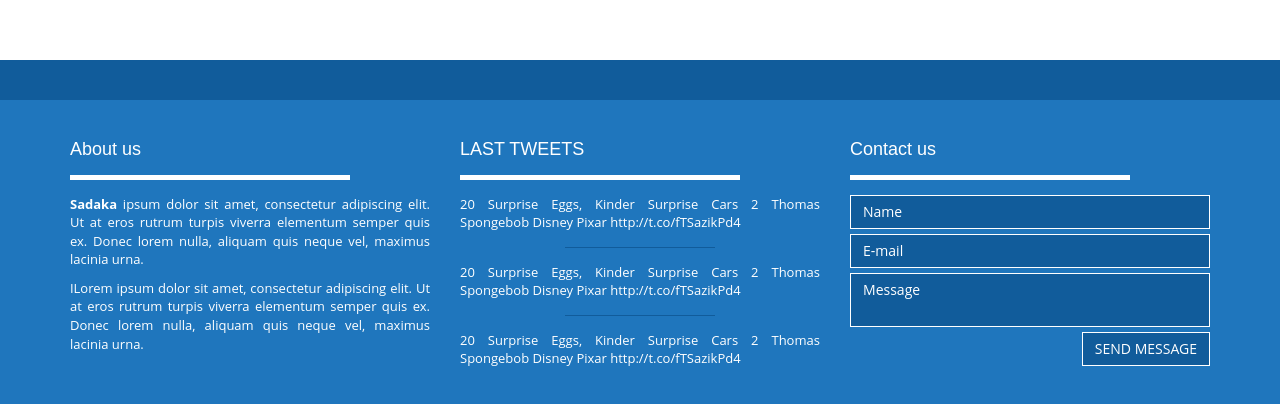
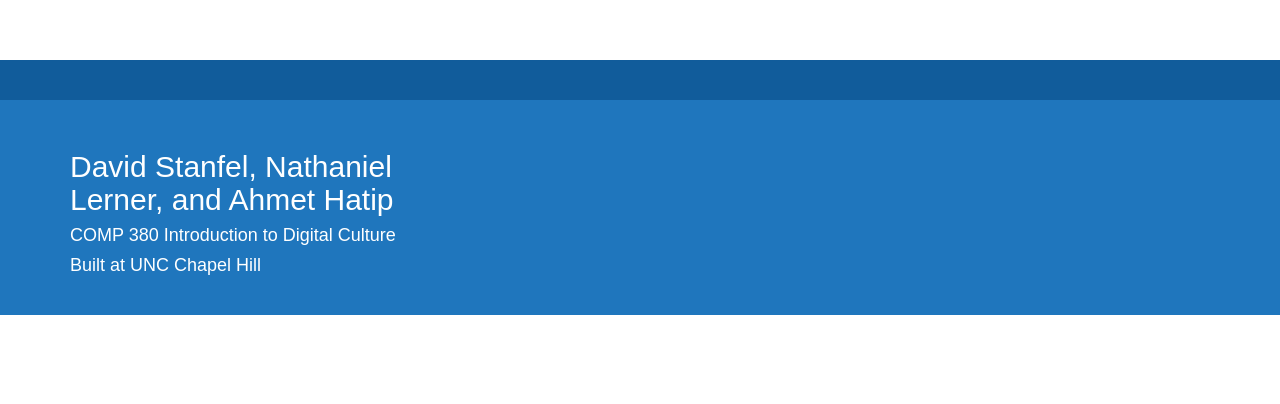
Before and after one commit to dmstanfel/COMP380, a plain HTML site: page HTML/contact.html in a window 1280 px wide. Shown: the part 1370-1774 px from the top of the page. After the commit the page ends 1685 px from the top, so only its background shows below. Drawn offline with nearby package versions, Linux system fonts and the light colour scheme; some packages are replaced by stand-ins of ours; grey boxes are pictures that could not be loaded.

Commit message:
Small changes to tab title

```diff
--- a/HTML/contact.html
+++ b/HTML/contact.html
@@ -2,7 +2,7 @@
 <html class="no-js">
     <head>
         <meta charset="utf-8">
-        <title>Contact | Charity / Non-profit responsive Bootstrap HTML5 template</title>
+        <title>Trends</title>
         <meta name="description" content="">
         <meta name="viewport" content="width=device-width, initial-scale=1">
         <link rel = "shortcut icon" href = "assets/images/favicon.ico">
@@ -72,7 +72,7 @@
 
 			<h1 class="page-title">Trends <span class="title-under"></span></h1>
 			<p class="page-description">
-				How does using wearable technology effect your excerise patterns?
+				Find out how using wearable technology affects your excerise patterns
 			</p>
 
 		</div>
@@ -150,106 +150,16 @@
                         <div class="col-md-4">
 
                                 <div class="footer-col">
-
-                            <h4 class="footer-title">About us <span class="title-under"></span></h4>
-
+                                        <h2 class="footer-title">David Stanfel, Nathaniel Lerner, and Ahmet Hatip</h2>
                                     <div class="footer-content">
-                                <p>
-                                    <strong>Sadaka</strong> ipsum dolor sit amet, consectetur adipiscing elit. Ut at eros rutrum turpis viverra elementum semper quis ex. Donec lorem nulla, aliquam quis neque vel, maximus lacinia urna.
-                                </p>
-
-                                <p>
-                                    ILorem ipsum dolor sit amet, consectetur adipiscing elit. Ut at eros rutrum turpis viverra elementum semper quis ex. Donec lorem nulla, aliquam quis neque vel, maximus lacinia urna.
-                                </p>
-
+                                        <h4>COMP 380 Introduction to Digital Culture</h4>
+                                        <h4>Built at UNC Chapel Hill</h4>
                                     </div>
 
                                 </div>
 
                         </div>
 
-                    <div class="col-md-4">
-
-                        <div class="footer-col">
-
-                            <h4 class="footer-title">LAST TWEETS <span class="title-under"></span></h4>
-
-                            <div class="footer-content">
-                                <ul class="tweets list-unstyled">
-                                    <li class="tweet">
-
-                                        20 Surprise Eggs, Kinder Surprise Cars 2 Thomas Spongebob Disney Pixar  http://t.co/fTSazikPd4
-
-                                    </li>
-
-                                    <li class="tweet">
-
-                                        20 Surprise Eggs, Kinder Surprise Cars 2 Thomas Spongebob Disney Pixar  http://t.co/fTSazikPd4
-
-                                    </li>
-
-                                    <li class="tweet">
-
-                                        20 Surprise Eggs, Kinder Surprise Cars 2 Thomas Spongebob Disney Pixar  http://t.co/fTSazikPd4
-
-                                    </li>
-
-                                </ul>
-                            </div>
-
-                        </div>
-
-                    </div>
-
-
-                    <div class="col-md-4">
-
-                        <div class="footer-col">
-
-                            <h4 class="footer-title">Contact us <span class="title-under"></span></h4>
-
-                            <div class="footer-content">
-
-                                <div class="footer-form" >
-
-                                    <form action="php/mail.php" class="ajax-form">
-
-                                        <div class="form-group">
-                                            <input type="text" name="name" class="form-control" placeholder="Name" required>
-                                        </div>
-
-                                         <div class="form-group">
-                                            <input type="email" name="email" class="form-control" placeholder="E-mail" required>
-                                        </div>
-
-                                        <div class="form-group">
-                                            <textarea name="message" class="form-control" placeholder="Message" required></textarea>
-                                        </div>
-
-                                        <div class="form-group alerts">
-
-                                            <div class="alert alert-success" role="alert">
-
-                                            </div>
-
-                                            <div class="alert alert-danger" role="alert">
-
-                                            </div>
-
-                                        </div>
-
-                                         <div class="form-group">
-                                            <button type="submit" class="btn btn-submit pull-right">Send message</button>
-                                        </div>
-
-                                    </form>
-
-                                </div>
-                            </div>
-
-                        </div>
-
-                    </div>
                         <div class="clearfix"></div>
 
 
```
Also changed, not shown: HTML/billingFees.html (+1 -1 lines). Lines whose indentation alone changed are shown as unchanged.
